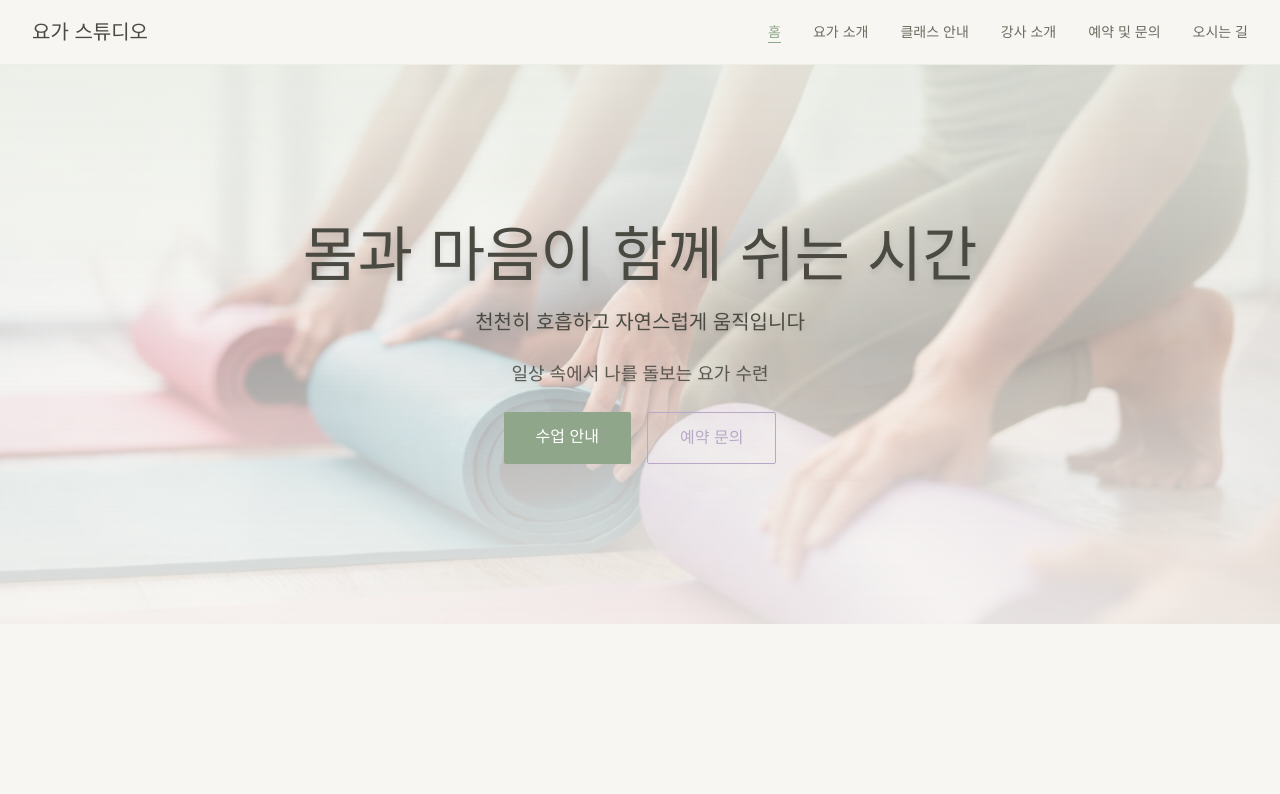
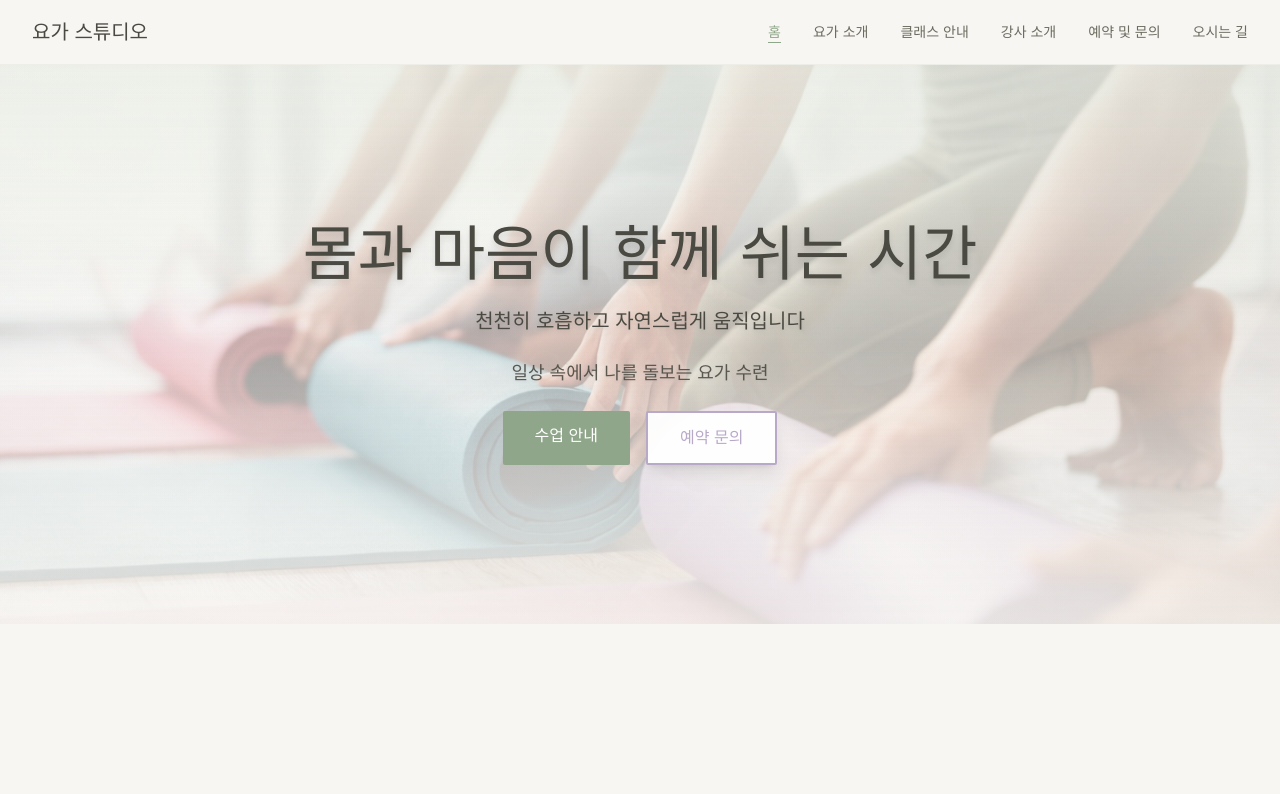
Before and after one commit to guideyoon/yoga, a Next.js app: page / in a window 1280 px wide. Shown: the top 794 px of the page. Built offline with nearby package versions, Linux system fonts and the light colour scheme.

Commit message:
fix: Improve reservation inquiry button visibility with white background and shadow

```diff
--- a/app/page.tsx
+++ b/app/page.tsx
@@ -89,7 +89,7 @@ export default function Home() {
             </Link>
             <Link
               href="/contact"
-              className="px-8 py-3 border border-secondary text-secondary font-light rounded-sm hover:bg-secondary-soft transition-all duration-300 hover:border-secondary-dark"
+              className="px-8 py-3 bg-white/95 backdrop-blur-sm border-2 border-secondary text-secondary font-light rounded-sm hover:bg-secondary hover:text-white transition-all duration-300 hover:border-secondary-dark shadow-lg"
             >
               예약 문의
             </Link>
```
